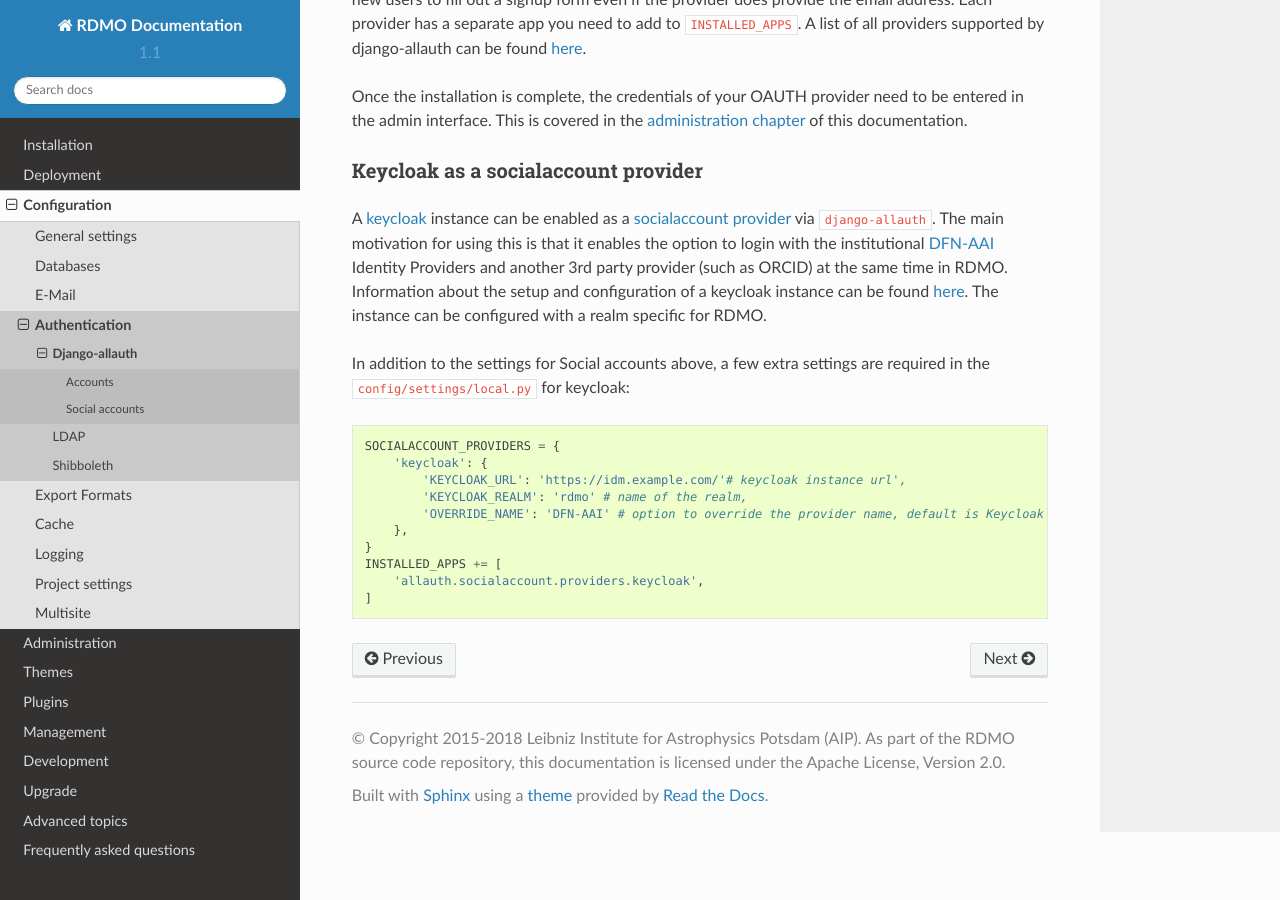
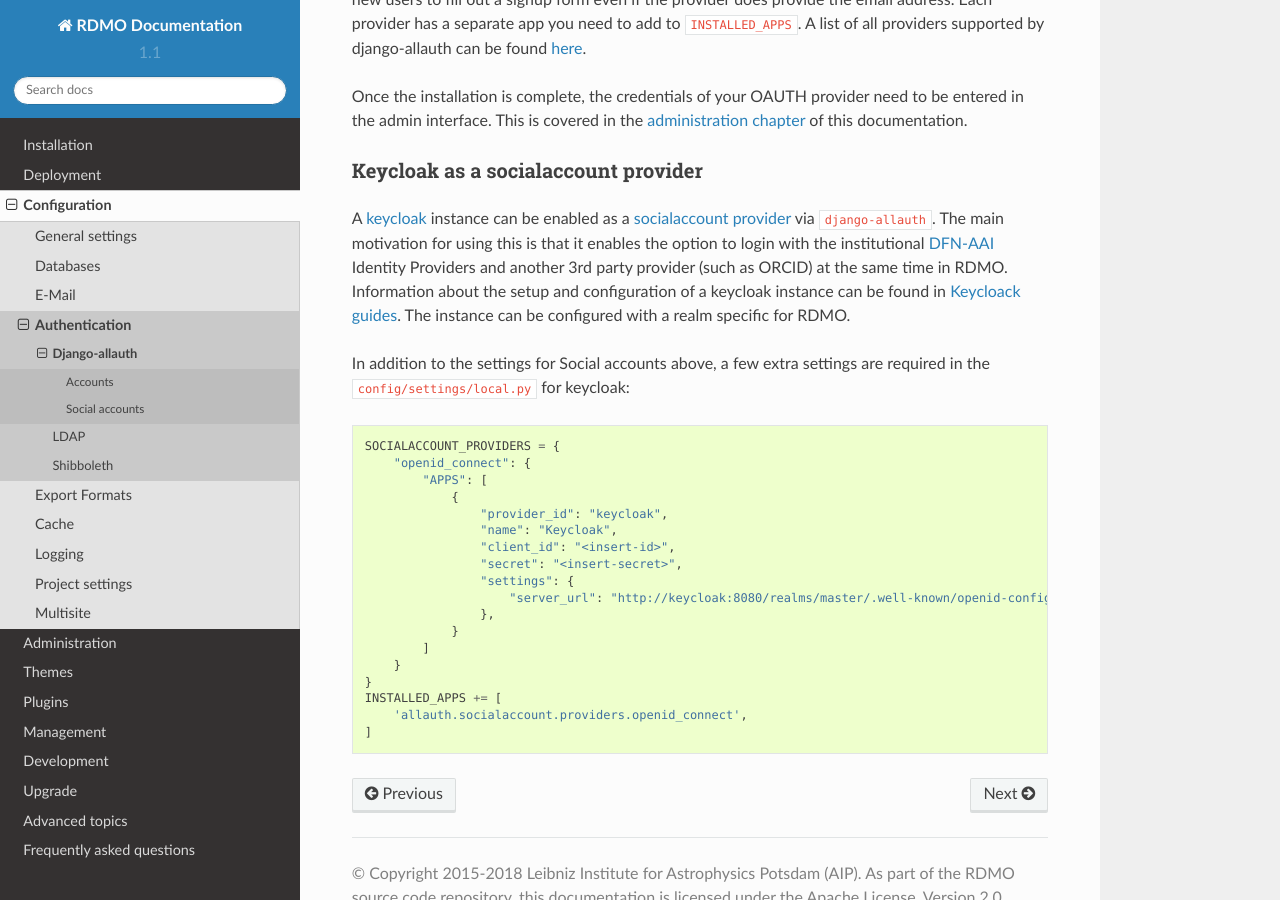
Before and after one commit to rdmorganiser/rdmo-docs, a Sphinx documentation site: the page built from docs/configuration/authentication/allauth.md, in a window 1280 px wide and 900 px high, scrolled down 1530 px. Built offline with Sphinx 7.4.7 and the Read the Docs theme 2.0.0, drawn with Linux system fonts in a browser that asks for light colours.

Commit message:
chore: update allauth config for keycloak

````diff
--- a/docs/configuration/authentication/allauth.md
+++ b/docs/configuration/authentication/allauth.md
@@ -28,7 +28,7 @@
 
 to your `config/settings/local.py`. The setting `ACCOUNT = True` enables the general django-allauth features in RDMO, while `ACCOUNT_SIGNUP = True` enables new users to register with your RDMO instance. `ACCOUNT_TERMS_OF_USE = False` disables the Terms of Use. If you set it to `True` every registering user will have to agree to your policy. The last lines enable django-allauth to be used by RDMO.
 
-The behavior of `django-allauth` can be further configured by the settings documented in the [django-allauth documentation](http://django-allauth.readthedocs.io/en/latest/configuration.html). RDMO sets some defaults, which can be found in [rdmo/rdmo/core/settings.py](https://github.com/rdmorganiser/rdmo/blob/master/rdmo/core/settings.py) in the `rdmo` package.
+The behavior of `django-allauth` can be further configured by the settings documented in the [django-allauth documentation](https://django-allauth.readthedocs.io/en/latest/#contents). RDMO sets some defaults, which can be found in [rdmo/rdmo/core/settings.py](https://github.com/rdmorganiser/rdmo/blob/master/rdmo/core/settings.py) in the `rdmo` package.
 
 ## Social accounts
 
@@ -64,19 +64,27 @@
 
 ### Keycloak as a socialaccount provider
 
-A [keycloak](https://www.keycloak.org/) instance can be enabled as a [socialaccount provider](https://django-allauth.readthedocs.io/en/latest/providers.html#keycloak) via `django-allauth`. The main motivation for using this is that it enables the option to login with the institutional [DFN-AAI](https://doku.tid.dfn.de/de:dfnaai:start) Identity Providers and another 3rd party provider (such as ORCID) at the same time in RDMO. Information about the setup and configuration of a keycloak instance can be found [here](https://www.keycloak.org/guides#getting-started). The instance can be configured with a realm specific for RDMO.
+A [keycloak](https://www.keycloak.org/) instance can be enabled as a [socialaccount provider](https://django-allauth.readthedocs.io/en/latest/socialaccount/providers/keycloak.html) via `django-allauth`. The main motivation for using this is that it enables the option to login with the institutional [DFN-AAI](https://doku.tid.dfn.de/de:dfnaai:start) Identity Providers and another 3rd party provider (such as ORCID) at the same time in RDMO. Information about the setup and configuration of a keycloak instance can be found in [Keycloack guides](https://www.keycloak.org/guides#getting-started). The instance can be configured with a realm specific for RDMO.
 
 In addition to the settings for Social accounts above, a few extra settings are required in the `config/settings/local.py` for keycloak:
 
 ```py
 SOCIALACCOUNT_PROVIDERS = {
-    'keycloak': {
-        'KEYCLOAK_URL': 'https://idm.example.com/'# keycloak instance url',
-        'KEYCLOAK_REALM': 'rdmo' # name of the realm,
-        'OVERRIDE_NAME': 'DFN-AAI' # option to override the provider name, default is Keycloak
-    },
+    "openid_connect": {
+        "APPS": [
+            {
+                "provider_id": "keycloak",
+                "name": "Keycloak",
+                "client_id": "<insert-id>",
+                "secret": "<insert-secret>",
+                "settings": {
+                    "server_url": "http://keycloak:8080/realms/master/.well-known/openid-configuration",
+                },
+            }
+        ]
+    }
 }
 INSTALLED_APPS += [
-    'allauth.socialaccount.providers.keycloak',
+    'allauth.socialaccount.providers.openid_connect',
 ]
 ```
````
